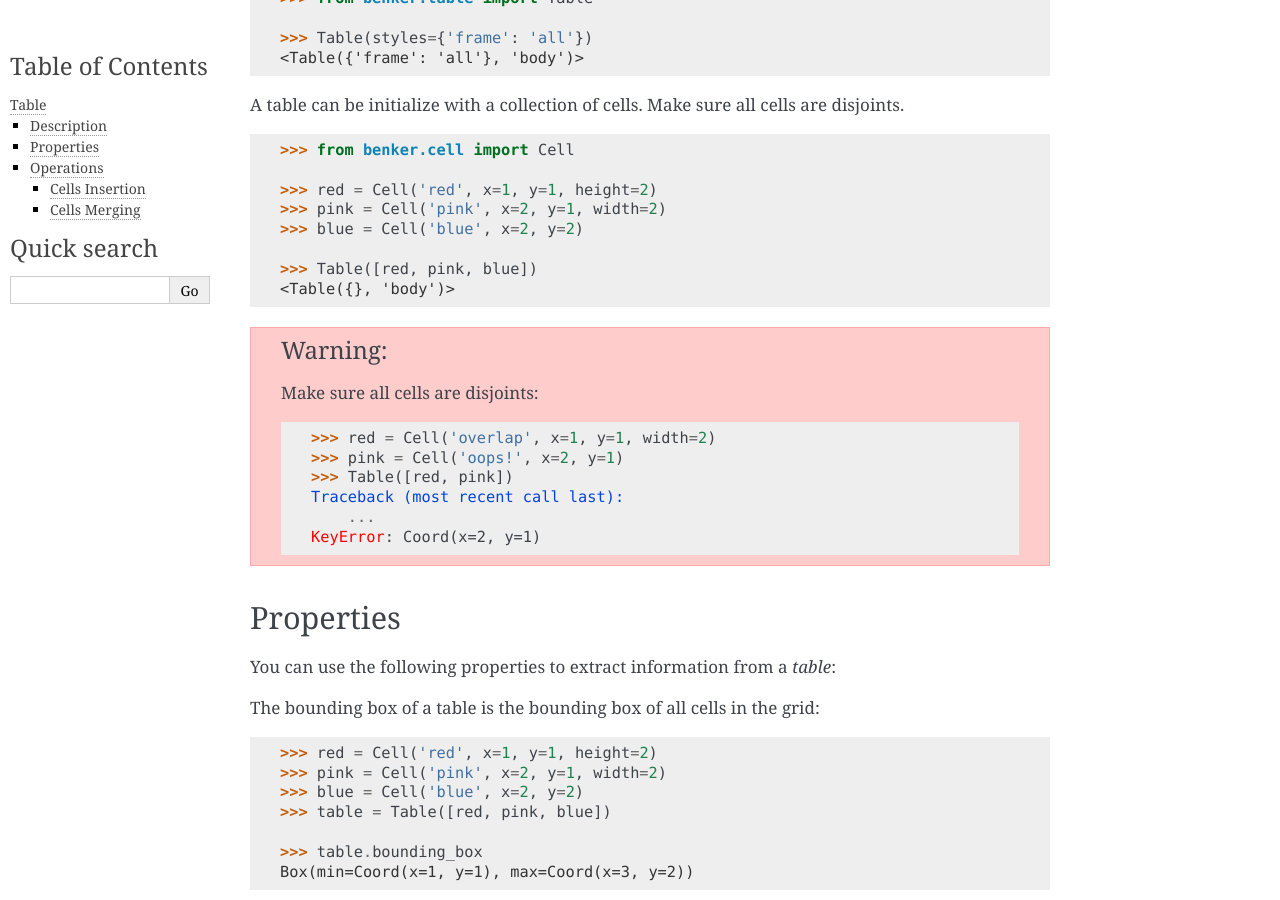
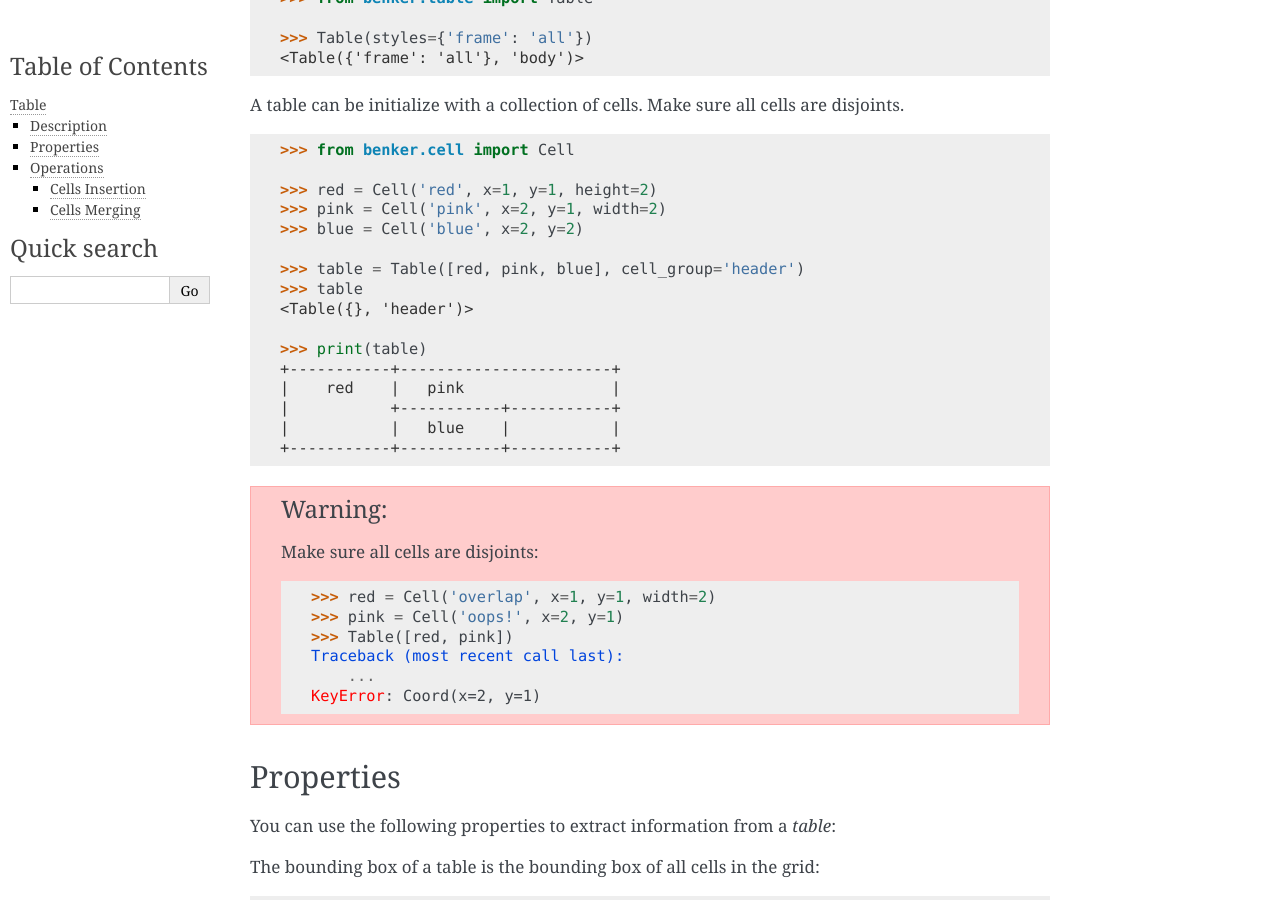
Before and after one commit to laurent-laporte-pro/benker, a Sphinx documentation site: the page built from docs/tutorials/table.rst, in a window 1280 px wide and 900 px high, scrolled down 302 px. Built offline with Sphinx 7.4.7, drawn with Linux system fonts in a browser that asks for light colours.

Commit message:
Improve the tutorial and fix some errors.

```diff
--- a/docs/tutorials/table.rst
+++ b/docs/tutorials/table.rst
@@ -33,8 +33,16 @@ Make sure all cells are disjoints.
     >>> pink = Cell('pink', x=2, y=1, width=2)
     >>> blue = Cell('blue', x=2, y=2)
 
-    >>> Table([red, pink, blue])
-    <Table({}, 'body')>
+    >>> table = Table([red, pink, blue], cell_group='header')
+    >>> table
+    <Table({}, 'header')>
+
+    >>> print(table)
+    +-----------+-----------------------+
+    |    red    |   pink                |
+    |           +-----------+-----------+
+    |           |   blue    |           |
+    +-----------+-----------+-----------+
 
 .. warning::
 
```
